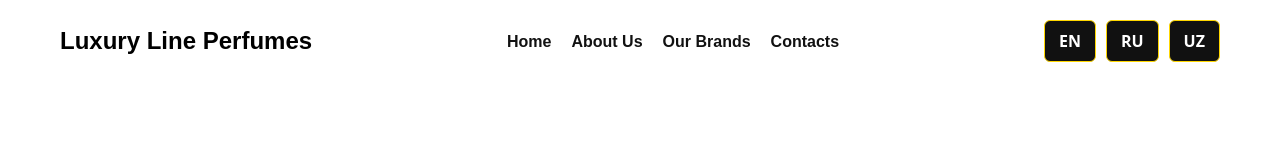
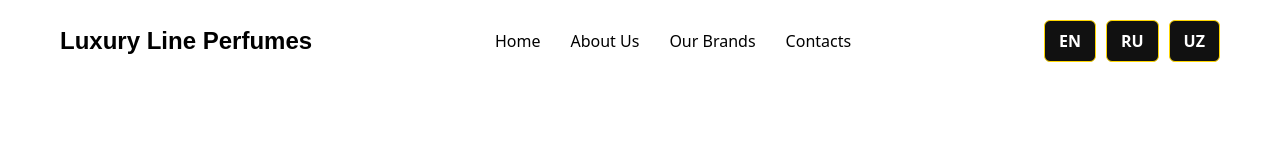
Before and after one commit to xafizzafarov44-sudo/Luxury_Line_Perfumes, a React (Vite) app: page / in a window 1280 px wide. Shown: the top 160 px of the page. Built offline with nearby package versions, Linux system fonts and the light colour scheme.

Commit message:
kokomoko

```diff
--- a/src/Components/Header/Header.jsx
+++ b/src/Components/Header/Header.jsx
@@ -1,6 +1,6 @@
-import React, { useState } from 'react';
-import './Header.css';
-import { useTranslation } from 'react-i18next';
+import React, { useState } from "react";
+import "./Header.css";
+import { useTranslation } from "react-i18next";
 
 const Header = () => {
   const [open, setOpen] = useState(false);
@@ -8,6 +8,12 @@ const Header = () => {
 
   const changeLang = (lang) => {
     i18n.changeLanguage(lang);
+    setOpen(false);
+  };
+
+  // smooth scroll uchun funksiya
+  const scrollTo = (id) => {
+    document.getElementById(id)?.scrollIntoView({ behavior: "smooth" });
     setOpen(false);
   };
 
@@ -23,10 +29,16 @@ const Header = () => {
           <nav className="nav">
             <ul className="nav-list">
               <li>
-            <a className="nav-item" href="#home">{t("header.home")}</a>
-            <a className="nav-item" href="#about">{t("header.about")}</a>
-            <a className="nav-item" href="#services">{t("header.services")}</a>
-            <a className="nav-item" href="#contact">{t("header.contact")}</a>
+                <a href="#home">{t("header.home")}</a>
+              </li>
+              <li>
+                <a href="#about">{t("header.about")}</a>
+              </li>
+              <li>
+                <a href="#services">{t("header.services")}</a>
+              </li>
+              <li>
+                <a href="#contact">{t("header.contact")}</a>
               </li>
             </ul>
           </nav>
@@ -58,10 +70,10 @@ const Header = () => {
         </div>
 
         <ul>
-      <li onClick={() => setOpen(false)}>{t("header.home")}</li>
-      <li onClick={() => setOpen(false)}>{t("header.about")}</li>
-      <li onClick={() => setOpen(false)}>{t("header.services")}</li>
-      <li onClick={() => setOpen(false)}>{t("header.contact")}</li>
+          <li onClick={() => scrollTo("home")}>{t("header.home")}</li>
+          <li onClick={() => scrollTo("about")}>{t("header.about")}</li>
+          <li onClick={() => scrollTo("services")}>{t("header.services")}</li>
+          <li onClick={() => scrollTo("contact")}>{t("header.contact")}</li>
         </ul>
 
         <div className="header-lang mobile-lang">
@@ -71,7 +83,6 @@ const Header = () => {
         </div>
       </div>
     </header>
-
   );
 };
 
--- a/src/Components/Slider/Slider.css
+++ b/src/Components/Slider/Slider.css
@@ -88,10 +88,9 @@
     text-align: center;
   }
   .hero-img{
-    max-width: 400px;
-    margin-left: 110px;
-    align-items: center;
-    text-align: center;
+    max-width: 300px;
+    height: 300px;
+    margin-left: 150px;
   }
 
   .hero-item {
```
Lines whose indentation alone changed are shown as unchanged.
